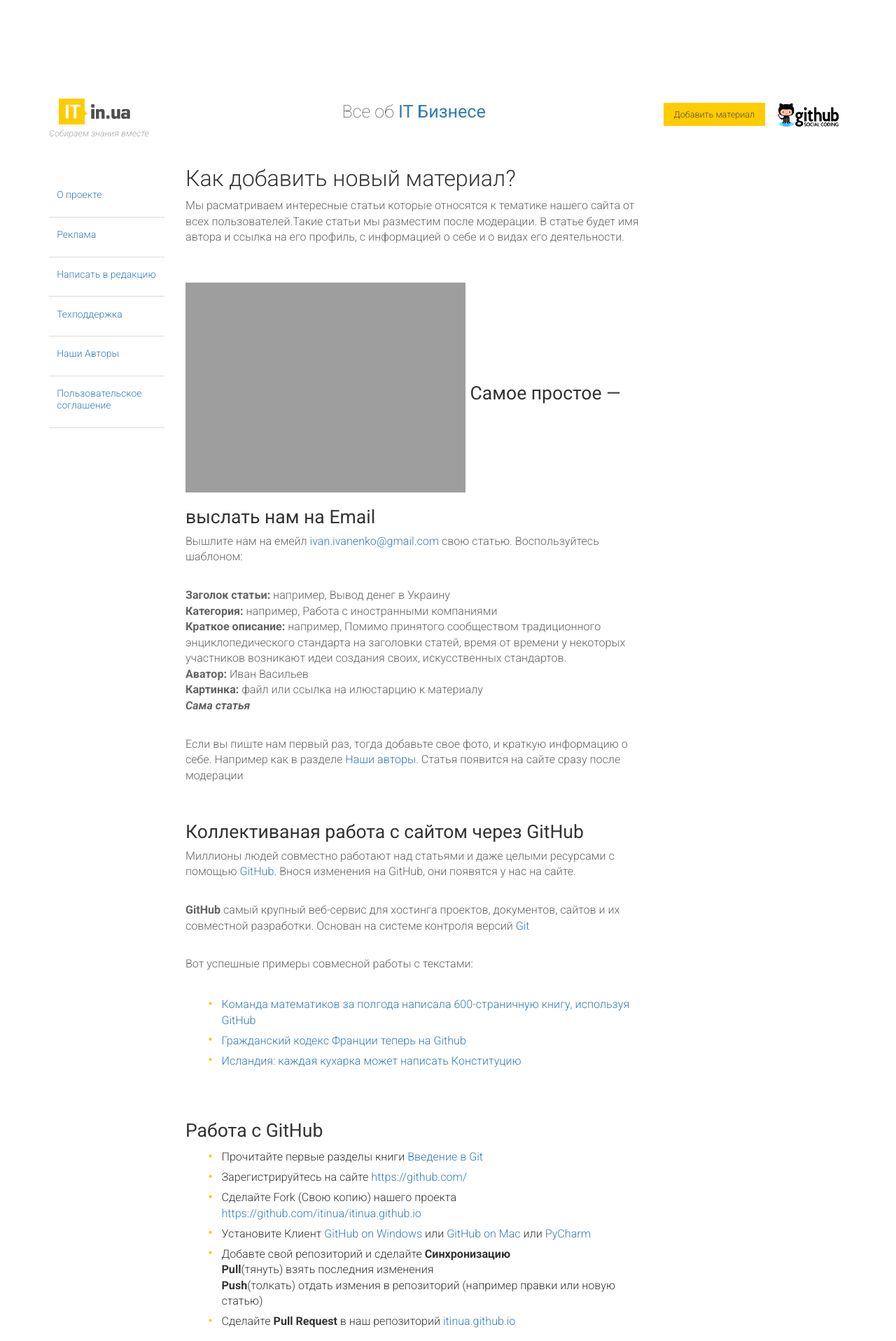
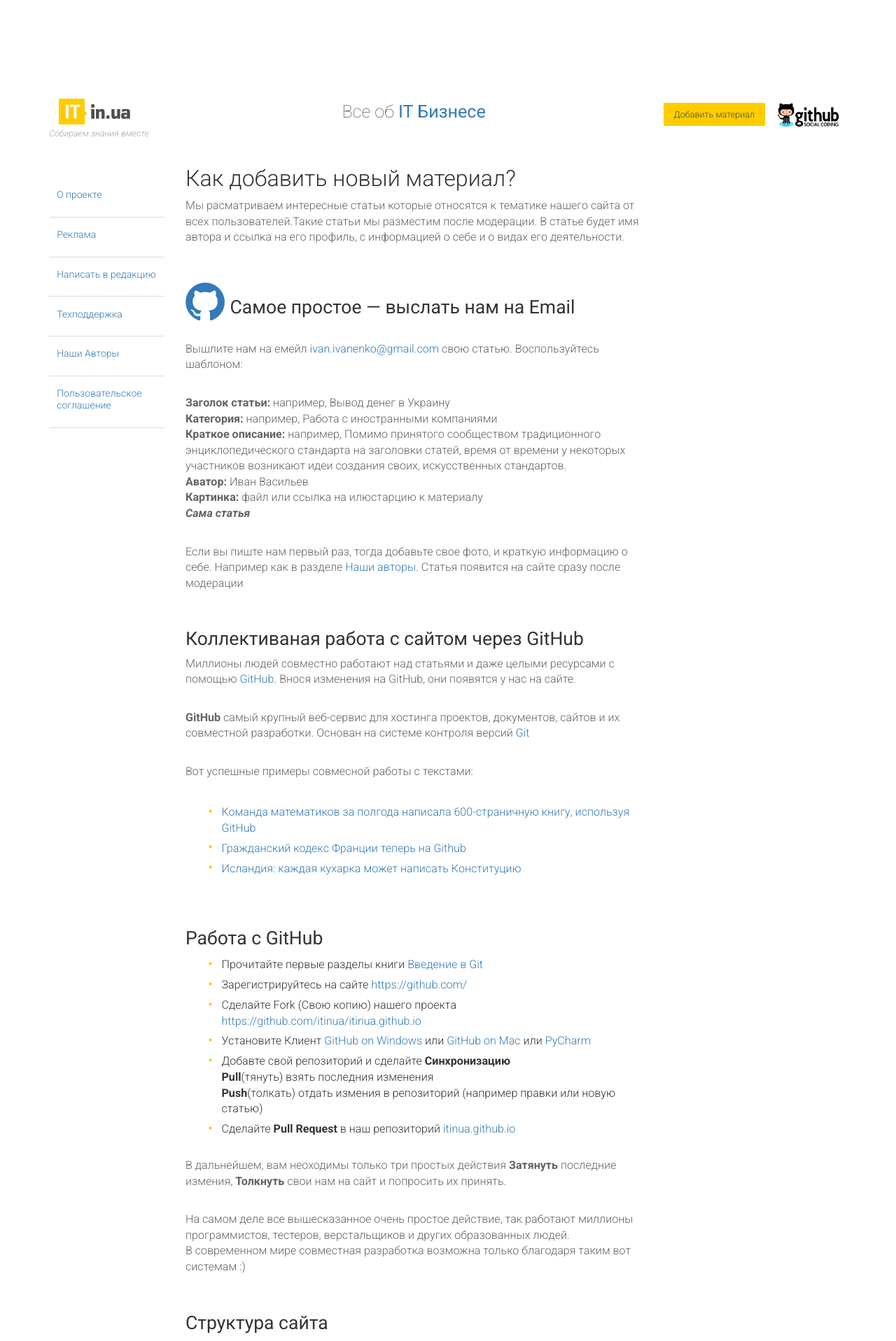
Before and after one commit to itinua/itinua.github.io, a Jekyll site: the page built from content/add-material.md, in a window 1280 px wide. Shown: the top 1917 px of the page at 70% size. Built offline with Jekyll 4.4.1, drawn with Linux system fonts in a browser that asks for light colours; Markdown is read by kramdown in place of the engine named in the settings.

Commit message:
Update add-material.md

```diff
--- a/content/add-material.md
+++ b/content/add-material.md
@@ -7,7 +7,7 @@ title: Добавление нового материла на сайт ITIN.ua
 В статье будет имя автора и ссылка на его профиль, с информацией о себе и о видах его деятельности.
 
 
-## ![Send us an email](http://itin.com.ua/images/send_email.svg) Самое простое — выслать нам на Email
+## ![Send us an email](http://itin.com.ua/images/info/gitHUB-blue.png) Самое простое — выслать нам на Email
 Вышлите нам на емейл [{{site.admin_email}}](mailto:{{site.admin_email}}) свою статью.
 Воспользуйтесь шаблоном:
 
```
